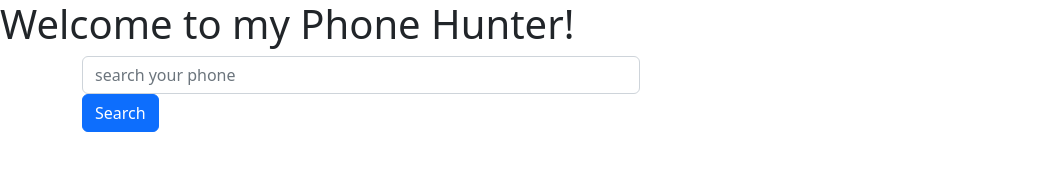
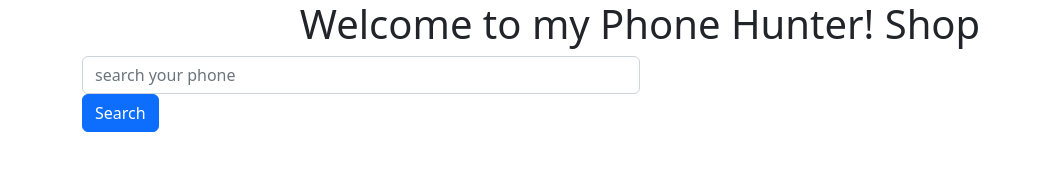
Before and after one commit to siraj3838/Phone-Product, a plain HTML site: page index.html in a window 1280 px wide. Shown: the whole page, without its empty margins (0-1040 px from the left). Drawn offline with nearby package versions, Linux system fonts and the light colour scheme; no server answers.

Commit message:
first commit done

```diff
--- a/index.html
+++ b/index.html
@@ -4,14 +4,14 @@
 <head>
     <meta charset="utf-8">
     <meta name="viewport" content="width=device-width, initial-scale=1">
-    <title>Phone Hunter</title>
+    <title>Phone Shop</title>
     <link href="https://cdn.jsdelivr.net/npm/bootstrap@5.2.0/dist/css/bootstrap.min.css" rel="stylesheet"
         integrity="sha384-gH2yIJqKdNHPEq0n4Mqa/HGKIhSkIHeL5AyhkYV8i59U5AR6csBvApHHNl/vI1Bx" crossorigin="anonymous">
 </head>
 
 <body>
     <header>
-        <h1>Welcome to my Phone Hunter!</h1>
+        <h1 class="text-center">Welcome to my Phone Hunter! Shop</h1>
     </header>
     <main class="container">
         <section>
```
